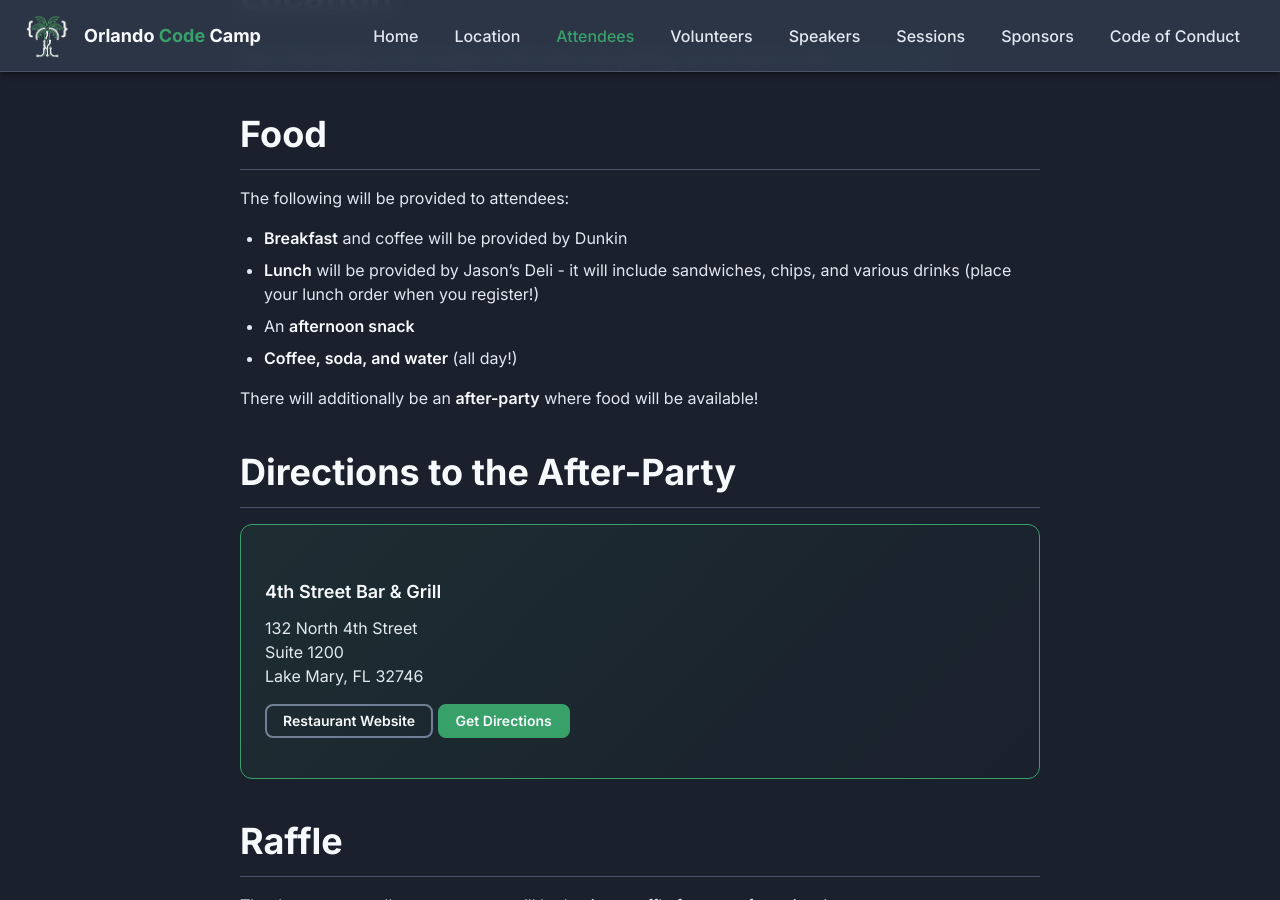
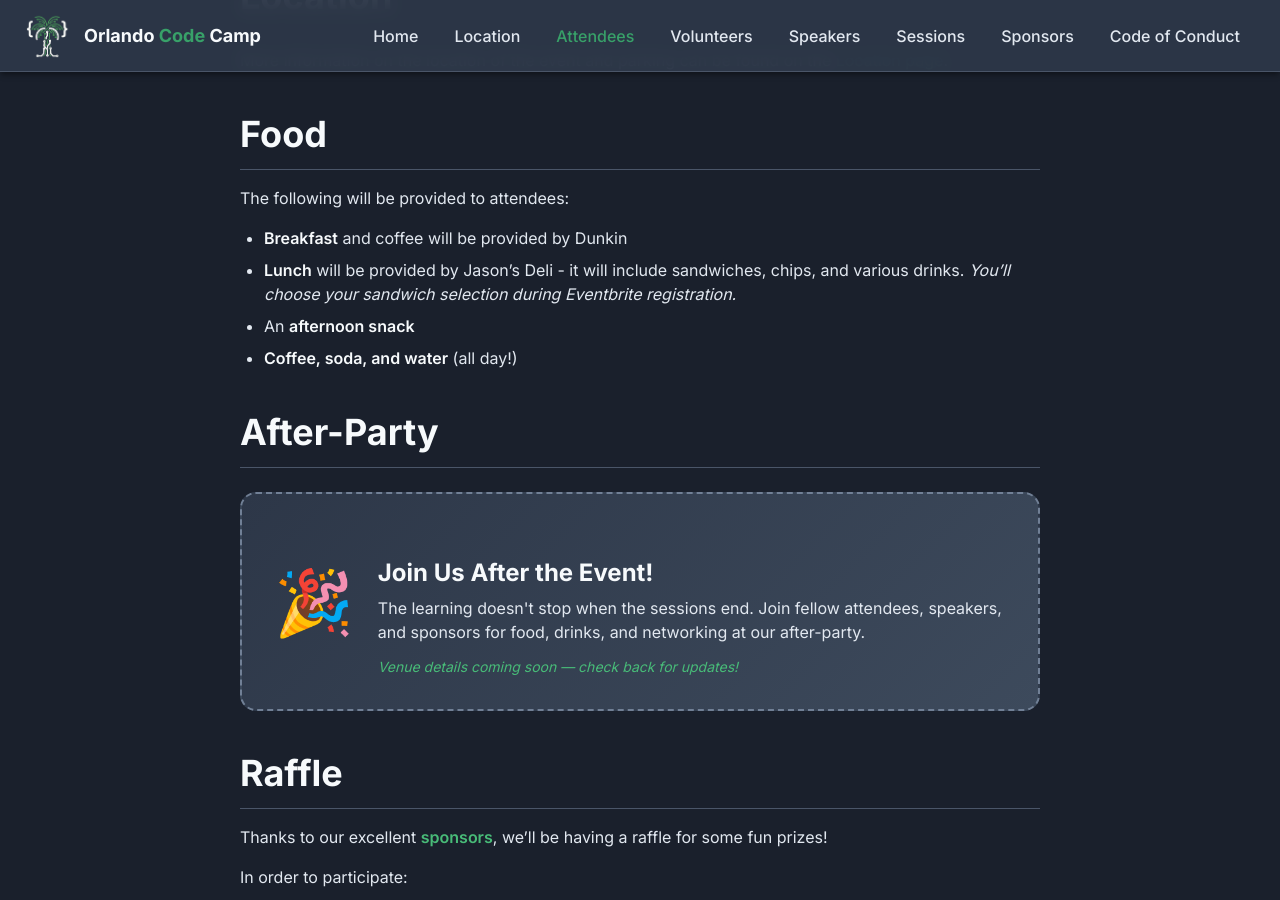
Before and after one commit to Orlando-Codecamp/orlandocodecamp.github.io, a Jekyll site: the page built from attendees.md, in a window 1280 px wide and 900 px high, scrolled down 694 px. Built offline with Jekyll 4.4.1, drawn with Linux system fonts in a browser that asks for light colours.

Commit message:
feat: Update attendees page with after-party teaser
Updates the attendees page food section and replaces the unconfirmed after-party venue with a teaser card.

- Clarify that sandwich selection happens during Eventbrite registration
- Remove unconfirmed 4th Street Bar & Grill venue details
- Add after-party teaser card with "coming soon" messaging

```diff
--- a/attendees.md
+++ b/attendees.md
@@ -21,26 +21,18 @@
 The following will be provided to attendees:
 
 - **Breakfast** and coffee will be provided by Dunkin
-- **Lunch** will be provided by Jason's Deli - it will include sandwiches, chips, and various drinks (place your lunch order when you register!)
+- **Lunch** will be provided by Jason's Deli - it will include sandwiches, chips, and various drinks. *You'll choose your sandwich selection during Eventbrite registration.*
 - An **afternoon snack**
 - **Coffee, soda, and water** (all day!)
 
-There will additionally be an **after-party** where food will be available!
+## After-Party
 
-## Directions to the After-Party
-
-<div class="info-card info-card-highlight">
-  <h3 class="info-card-title">4th Street Bar & Grill</h3>
-  <div class="info-card-content">
-    <p>
-      132 North 4th Street<br>
-      Suite 1200<br>
-      Lake Mary, FL 32746
-    </p>
-    <p class="mt-4">
-      <a href="https://4thstreetbargrill.com/" target="_blank" rel="noopener" class="btn btn-secondary btn-sm">Restaurant Website</a>
-      <a href="https://maps.app.goo.gl/vaApnmw9vsDyofqK6" target="_blank" rel="noopener" class="btn btn-primary btn-sm">Get Directions</a>
-    </p>
+<div class="teaser-card">
+  <div class="teaser-card-icon">🎉</div>
+  <div class="teaser-card-content">
+    <h3 class="teaser-card-title">Join Us After the Event!</h3>
+    <p class="teaser-card-description">The learning doesn't stop when the sessions end. Join fellow attendees, speakers, and sponsors for food, drinks, and networking at our after-party.</p>
+    <p class="teaser-card-note">Venue details coming soon — check back for updates!</p>
   </div>
 </div>
 
```
